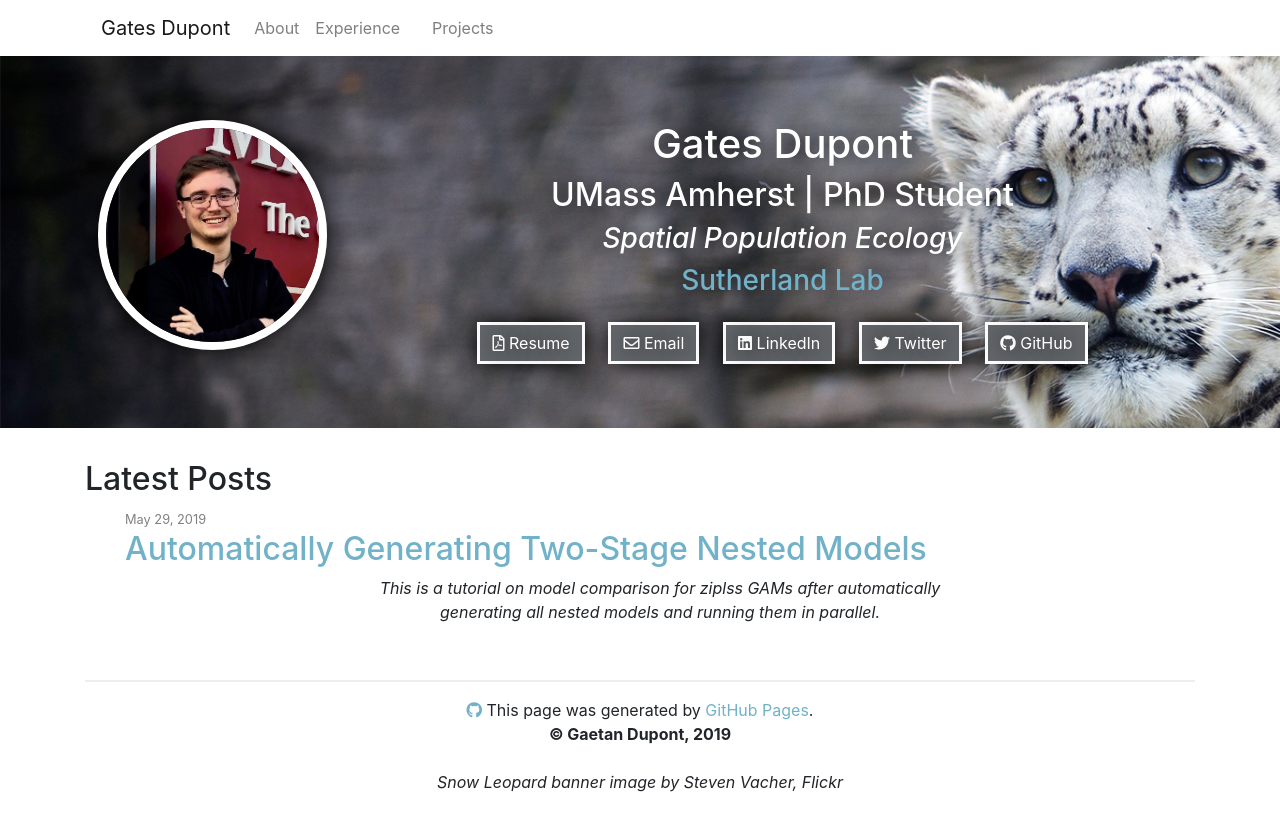
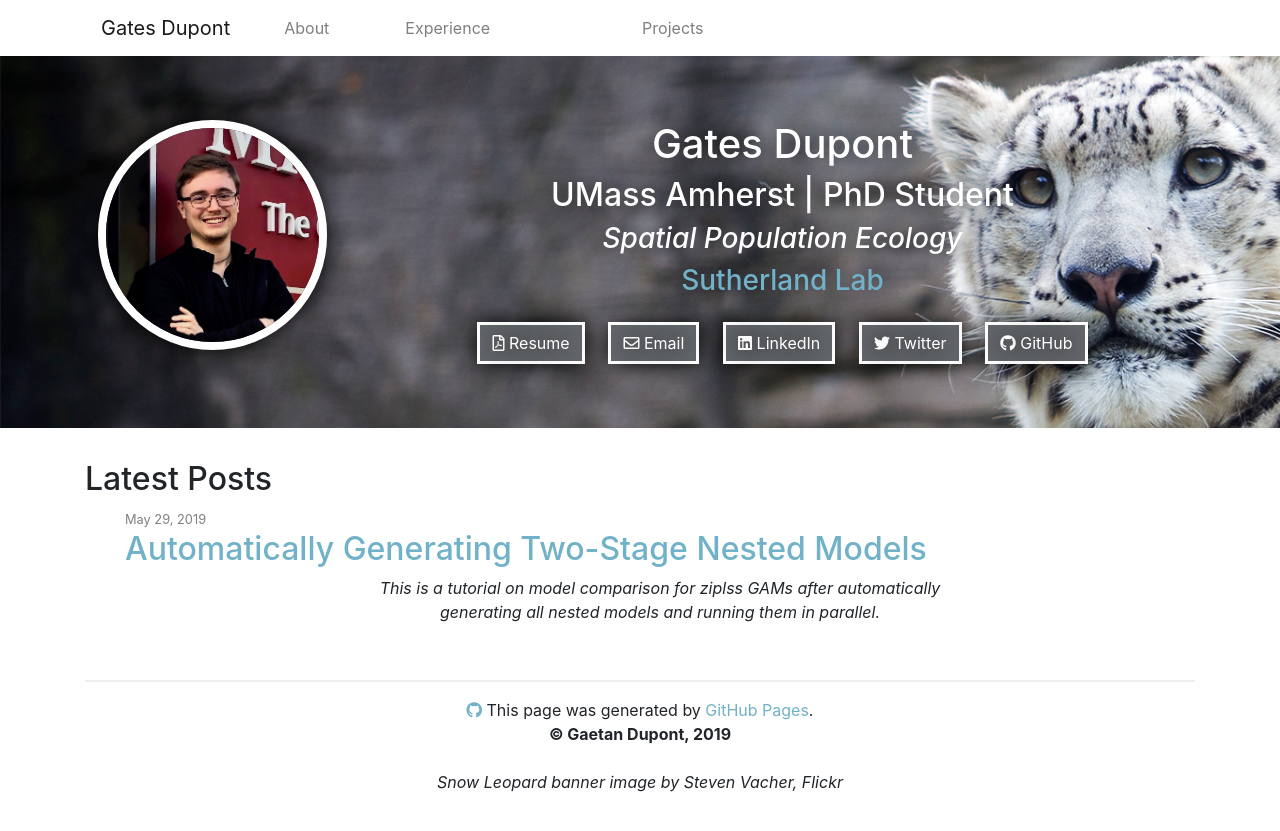
Before and after one commit to chrisyeh96/chrisyeh96.github.io, a Jekyll site: the page built from index.md, in a window 1280 px wide. Shown: the top 831 px of the page. Built offline with Jekyll 4.4.1, drawn with Linux system fonts in a browser that asks for light colours; nearby versions of some CDN libraries.

Commit message:
Update website.css

```diff
--- a/css/website.css
+++ b/css/website.css
@@ -62,6 +62,11 @@ a.nav-link:hover {
 
 a.nav-link:active {
   color: gray;
+}
+
+.navbar-nav > li{
+  padding-left:30px;
+  padding-right:30px;
 }
 
 /*******************
```
